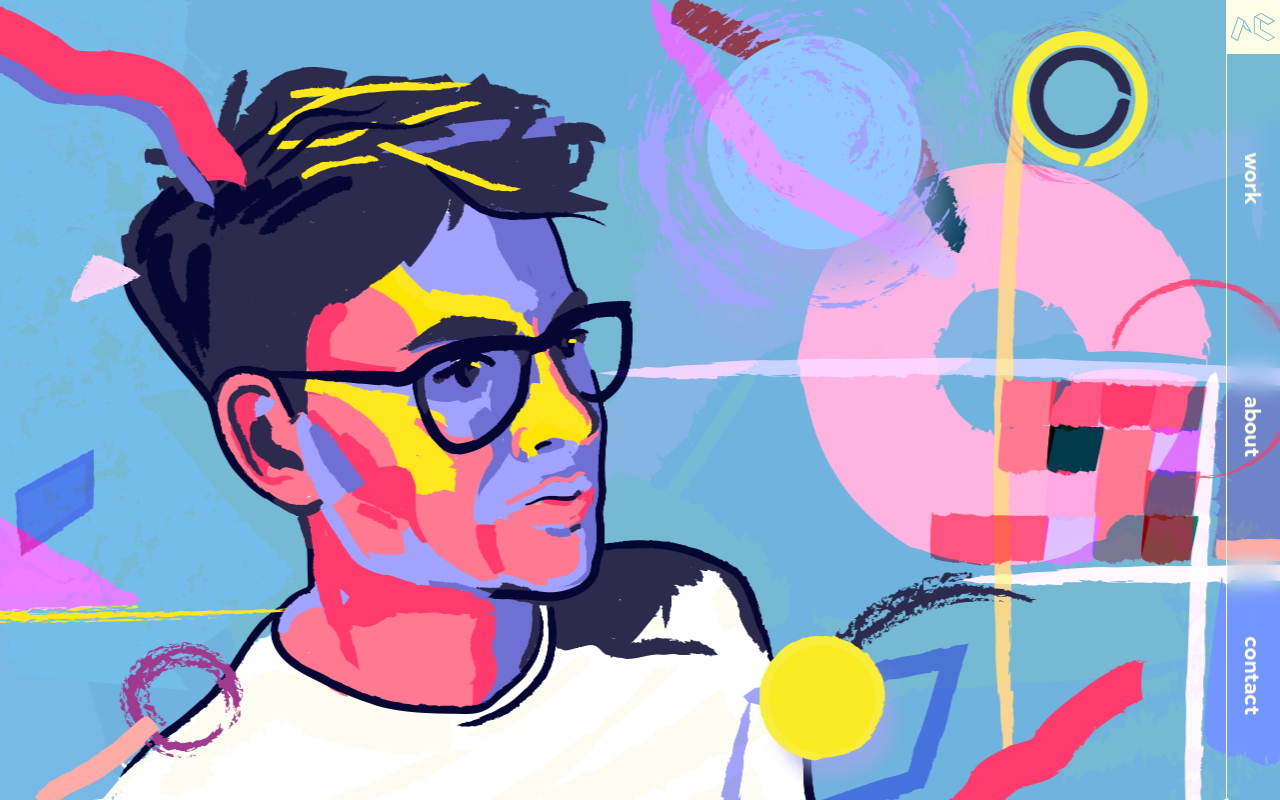
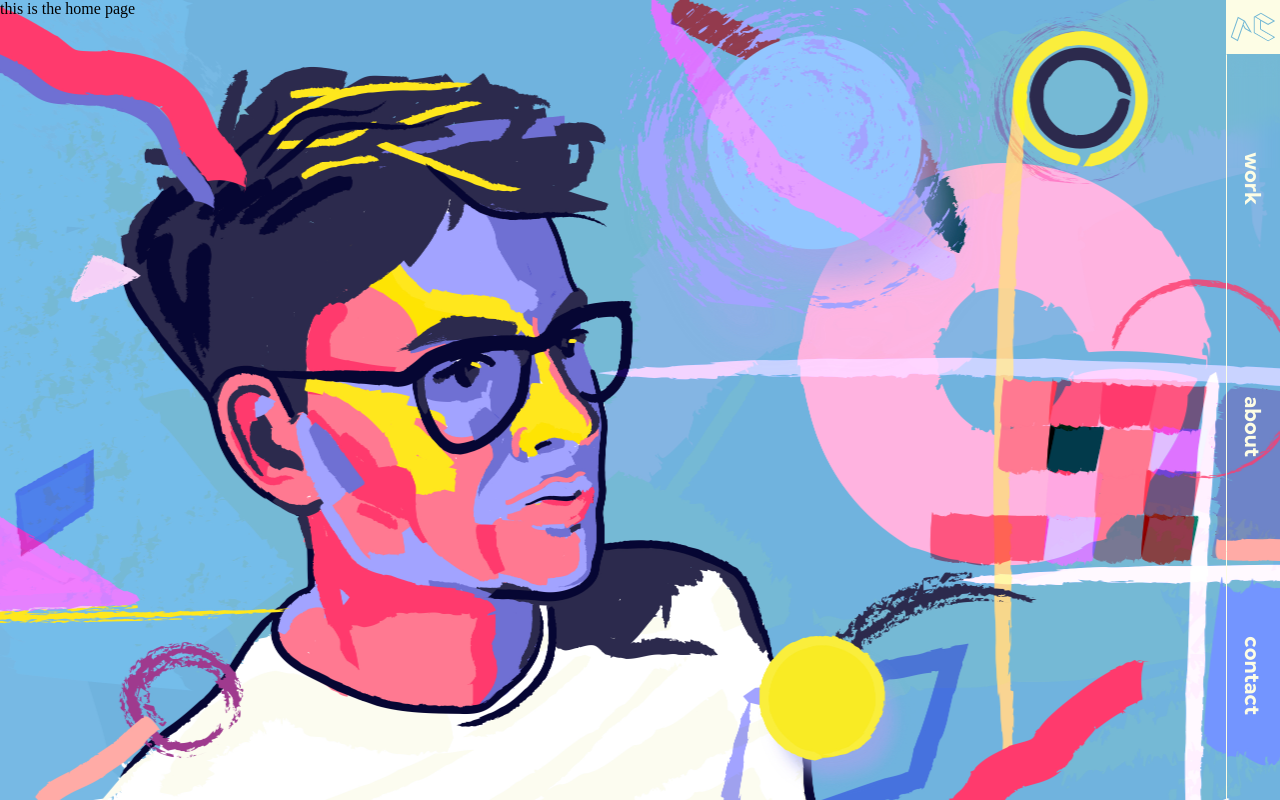
Before and after one commit to amelrc/AC_P, a React (Create React App) app: page /about in a window 1280 px wide. Built offline with nearby package versions, Linux system fonts and the light colour scheme.

Commit message:
menu done responsibe too

```diff
--- a/src/App.js
+++ b/src/App.js
@@ -1,21 +1,45 @@
 import "./styles.css";
+import styled from "styled-components";
+import Logo from "./assets/logo.svg";
 
-import { HashRouter, Route, Switch } from "react-router-dom";
+import { HashRouter, Route, Switch, Link } from "react-router-dom";
 import Nav from "./components/nav";
 import TSS from "./pages/tss";
 import Menu from "./pages/menu";
 import Home from "./pages/home";
 
+const NavBar = styled.div`
+  position: fixed;
+  right: 0;
+  width: 100vw;
+  display: flex;
+  flex-direction: column;
+  justify-content: space-between;
+  align-content: space-between;
+  height: 100vh;
+  z-index: 1;
+`;
+const LogoWrapper = styled.div`
+  display: flex;
+  justify-content: flex-end;
+`;
 const App = () => {
   return (
-    <div>
+    <div id="app" style={{ overflow: "hidden" }}>
       <HashRouter>
+        <NavBar>
+          <LogoWrapper id="logo wrapper">
+            <Link to="/">
+              <img width="54px" src={Logo} alt="logo" />
+            </Link>
+          </LogoWrapper>
+          <Nav />
+        </NavBar>
         <Switch>
           <Route exact path="/" component={Home} />
           <Route exact path="/menu" component={Menu} />
           <Route exact path="/the-side-studio" component={TSS} />
           {/* <Route exact path="/gallery" component={Gallery} /> */}
-          <Nav />
         </Switch>
       </HashRouter>
     </div>
--- a/src/components/accordion.jsx
+++ b/src/components/accordion.jsx
@@ -1,67 +1,78 @@
 import React, { useState } from "react";
+import { Link } from "react-router-dom";
 import styled from "styled-components";
+import device from "../generalStyles";
 
 export const Data = [
   {
-    question: "What do you call a dog magician?",
-    answer: "A labracadabrador.",
+    question: "Website",
+    answer: ["The Side Studio", "Hidden Focus", "Blue Star Planning"],
   },
   {
-    question: "What do you call a funny mountain?",
-    answer: "Hill-arious.",
+    question: "Software",
+    answer: ["Rubrics", "BSP"],
   },
   {
-    question: "What did the astronaut say when he crashed into the moon?",
-    answer: "I Apollo-gize.",
+    question: "Logos",
+    answer: ["Logos"],
   },
 ];
 
 const AccordionSection = styled.div`
   display: flex;
-  flex-direction: column;
-  align-items: center;
+  // align-items: center;
   justify-content: center;
+  height: 100vh;
   position: relative;
-  background: #fff;
 `;
 
-const Container = styled.div`
+const AccordionWrapper = styled.div`
   position: absolute;
-  top: 30%;
-  box-shadow: 2px 10px 35px 1px rgba(153, 153, 153, 0.3);
+  width: 90%;
+  margin-top: 25%;
+  z-index: 1;
+  @media ${device.tablet} {
+    width: 70%;
+    margin-top: 15%;
+  }
 `;
 
-const Wrap = styled.div`
-  background: #272727;
-  color: #fff;
+const AccSummary = styled.div`
   display: flex;
   justify-content: space-between;
   align-items: center;
   width: 100%;
   text-align: center;
   cursor: pointer;
-  h1 {
-    padding: 2rem;
-    font-size: 2rem;
+  font: normal normal bold 40px/60px Kumbh Sans;
+  color: #fdfde5;
+  @media ${device.tablet} {
+    font: normal normal bold 60px/80px Kumbh Sans;
   }
-  span {
-    margin-right: 1.5rem;
+  @media ${device.small} {
+    font: normal normal bold 70px/90px Kumbh Sans;
   }
 `;
 
-const Dropdown = styled.div`
-  background: #1c1c1c;
-  color: #00ffb9;
+const AccDetails = styled.div`
   width: 100%;
-  height: 100px;
   display: flex;
   flex-direction: column;
   justify-content: center;
-  align-items: center;
-  border-bottom: 1px solid #00ffb9;
-  border-top: 1px solid #00ffb9;
+  font: normal normal normal 30px/40px Kumbh Sans;
+  color: #fdfde5;
+  margin-left: 40px;
   p {
-    font-size: 2rem;
+    color: #fdfde5;
+    padding: 4px;
+    &: hover {
+      background: #fdfde5;
+      color: #0d0b33;
+      padding: 4px;
+    }
+  }
+  @media ${device.tablet} {
+    font: normal normal normal 40px/50px Kumbh Sans;
   }
 `;
 
@@ -79,22 +90,26 @@ const Accordion = () => {
 
   return (
     <AccordionSection>
-      <Container>
+      <AccordionWrapper>
         {Data.map((item, index) => {
           return (
             <>
-              <Wrap onClick={() => toggle(index)} key={index}>
-                <h1>{item.question}</h1>
-              </Wrap>
+              <AccSummary onClick={() => toggle(index)} key={index}>
+                {item.question}
+              </AccSummary>
               {clicked === index ? (
-                <Dropdown>
-                  <p>{item.answer}</p>
-                </Dropdown>
+                <AccDetails>
+                  {item.answer.map((a, i) => (
+                    <Link style={{ textDecoration: "none" }} to={`/menu/${a}`}>
+                      <p key={i}>{a}</p>
+                    </Link>
+                  ))}
+                </AccDetails>
               ) : null}
             </>
           );
         })}
-      </Container>
+      </AccordionWrapper>
     </AccordionSection>
   );
 };
--- a/src/components/nav.jsx
+++ b/src/components/nav.jsx
@@ -1,11 +1,11 @@
-import { Link } from "react-router-dom";
 import device from "../generalStyles";
+import TabNav from "./tabNab";
 import styled from "styled-components";
-import TabNav from "./tabNab";
 
 const Nav = styled.div`
   display: flex;
   justify-content: space-between;
+  backdrop-filter: blur(10px);
   @media ${device.small} {
     transform-origin: top right;
     transform: rotate(-90deg);
@@ -17,15 +17,11 @@ const Nav = styled.div`
     flex-direction: row-reverse;
   }
 `;
-const Links = styled(Link)`
-  text-decoration: none;
-  width: 100%;
-`;
 
 const NavBar = () => {
   return (
     <Nav>
-      <TabNav href="/work" text="work" />
+      <TabNav href="/menu" text="work" />
       <TabNav href="/about" text="about" />
       <TabNav href="/contact" text="contact" />
     </Nav>
--- a/src/components/tabNab.js
+++ b/src/components/tabNab.js
@@ -13,11 +13,10 @@ const TabWrapper = styled.div`
   justify-content: center;
   align-items: center;
   background-color: #0d0b33;
-  backdrop-filter: blur(10px);
   border-top: solid 1px #fdfde5;
   width: 100%;
   &:hover {
-    background-color: transparent;
+    background-color: #fdfde5;
   }
   &:hover ${Tab} {
     color: #0d0b33;
@@ -27,12 +26,6 @@ const TabWrapper = styled.div`
     border-bottom: solid 1px #fdfde5;
     border-top: none;
     background-color: transparent;
-    &:hover {
-      background-color: #0d0b33;
-    }
-    &:hover ${Tab} {
-      color: #fdfde5;
-    }
   }
 `;
 const Links = styled(Link)`
--- a/src/pages/home.jsx
+++ b/src/pages/home.jsx
@@ -1,17 +1,11 @@
 import styled from "styled-components";
 import Image from "../images/BG.jpg";
-import Logo from "../assets/logo.svg";
-import Nav from "../components/nav";
 
 const BG = styled.div`
   background-image: url(${Image});
   background-position: 30% center;
   background-repeat: no-repeat;
   background-size: cover;
-`;
-const LogoWrapper = styled.div`
-  display: flex;
-  justify-content: flex-end;
 `;
 const NavWrapper = styled.div`
   height: 100vh;
@@ -21,13 +15,9 @@ const NavWrapper = styled.div`
 `;
 const Home = () => {
   return (
-    <BG>
-      <div></div>
+    <BG id="bg">
       <NavWrapper>
-        <LogoWrapper>
-          <img width="54px" src={Logo} alt="logo" />
-        </LogoWrapper>
-        <Nav />
+        <div>this is the home page</div>
       </NavWrapper>
     </BG>
   );
--- a/src/pages/menu.jsx
+++ b/src/pages/menu.jsx
@@ -2,7 +2,7 @@ import Accordion from "../components/accordion";
 
 const Menu = () => {
   return (
-    <div>
+    <div style={{ backgroundColor: "#0d0b33" }}>
       <Accordion />
     </div>
   );
```
Also changed, not shown: src/generalStyles.js (+7 -0 lines).
